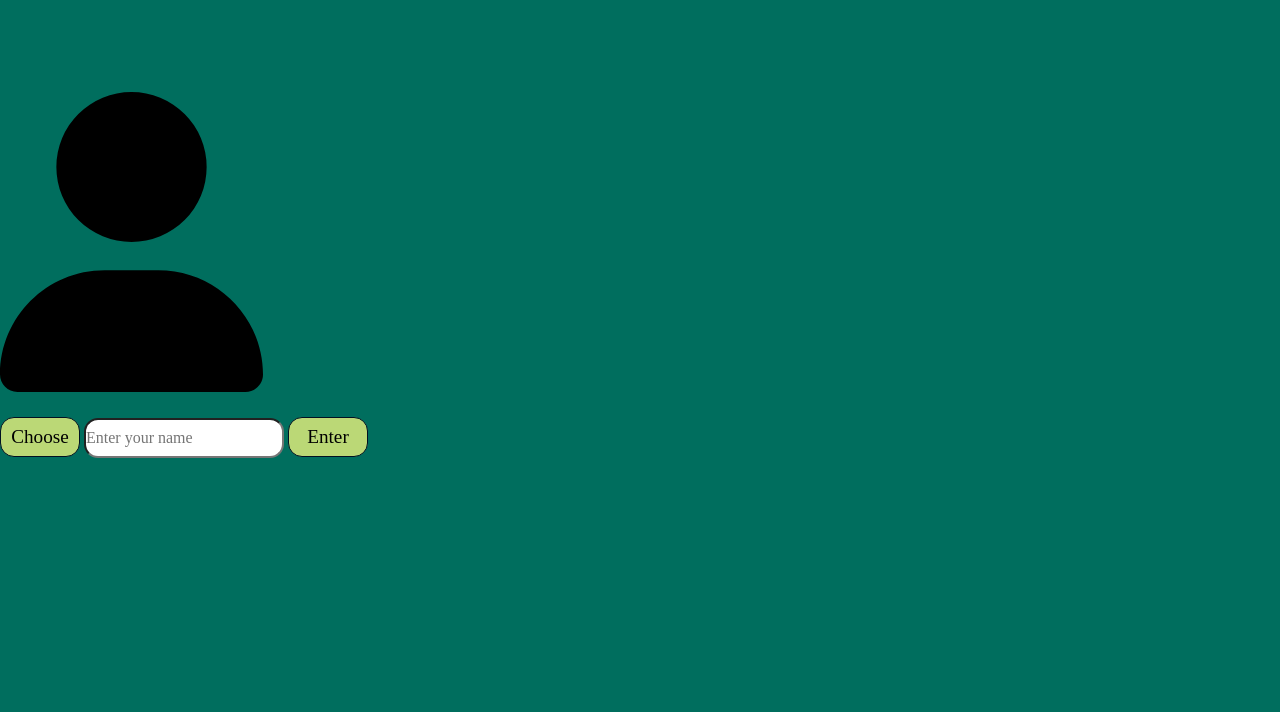
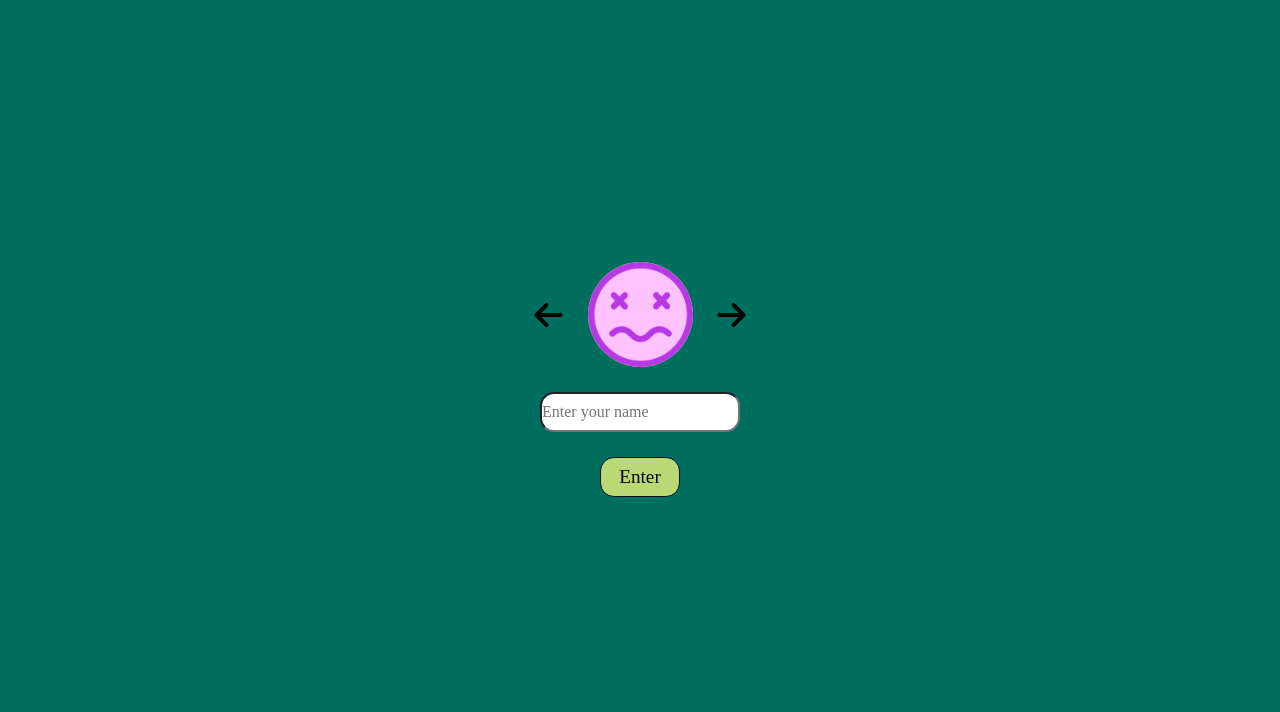
Before and after one commit to dave-sommerville/kahoot-but-not, a website: page public/gameplay/signUp.html in a window 1280 px wide. Shown: the part 88-800 px from the top of the page. Drawn offline with nearby package versions, Linux system fonts and the light colour scheme.

Commit message:
Added profile pic changer, saves the variable but doesn't pass it to the gameplay or lobbies

```diff
--- a/public/css/style.css
+++ b/public/css/style.css
@@ -64,6 +64,7 @@
   display: flex;
   justify-content: center;
   background-color: var(--clr-secondary);
+  margin: 0 var(--app-spacing);
 }
 
 .no-select {
@@ -95,8 +96,8 @@
 <-----------------------------------------------------------*/
 body {
   background-color: var(--clr-bg);
+}
 
-}
 header {
   height: 20svh;
   font-size: 2rem;
@@ -211,23 +212,22 @@ Sign Up
   button {
     margin: var(--app-spacing) 0;
   }
+  i {
+    font-size: 2rem;
+  }
 }
-
-.avatar-wrapper {
-  height: 300px;
-  img {
-    height: 300px;
-  }
+.picture-chooser {
+  position: relative;
 }
 
 input {
   width: 200px;
   height: 40px;
   border-radius: var(--app-border-rad);
+  margin-top: var(--app-spacing);
 }
-
 /*---------------------------------------------->
-Game Play (question-display, multiple-choice-wrapper (sb answer wrapper))
+Game Play
 <----------------------------------------------*/
 
 .question-display {
--- a/public/gameplay/signUp.html
+++ b/public/gameplay/signUp.html
@@ -21,16 +21,23 @@
 </head>
 <body class="no-select">
   <header>
-    <h1>Whatever we're gonna call this thing</h1>
+    <h1>Cyber Clash</h1>
   </header>
   <main class="f-col">
-    <section class="player-lobby">
-      <div class="avatar-wrapper">
-        <img src="../img/user-solid.svg">
-      </div>
-      <button class="select-pic">Choose</button>
+    <section class="player-lobby f-col center">
+        <div class="picture-chooser flex center">
+          <div class="left-arrow">
+            <i class="fa-solid fa-arrow-left"></i>
+          </div>
+          <div class="circle">
+            <img class="avatar" src="../img/user-solid.svg">
+          </div>
+          <div class="right-arrow pointer hover">
+            <i class="fa-solid fa-arrow-right"></i>
+          </div>
+        </div>
       <input id="playerName" placeholder="Enter your name" class="name-entry">
-      <button class="select-name">Enter</button>
+      <button class="select-name pointer hover">Enter</button>
     </section>
   </main>
 </body>
--- a/public/gameplay/signUp.js
+++ b/public/gameplay/signUp.js
@@ -1,4 +1,12 @@
 'use strict';
+
+function select(selector, scope = document) {
+  return scope.querySelector(selector);
+}
+
+function listen(event, element, callback) {
+  return element.addEventListener(event, callback);
+}
 
 // Get the DOM element for the 'select-name' button
 document.querySelector('.select-name').addEventListener('click', () => {
@@ -15,3 +23,30 @@ document.querySelector('.select-name').addEventListener('click', () => {
   // Redirect to game page
   window.location.href = "./index.html";
 });
+
+let profilePic = "";
+let imageIndex = 0;
+const avatar = select(".avatar");
+const rightArrow = select(".right-arrow");
+const leftArrow = select(".left-arrow");
+
+const imageFiles = ["../img/ded.png", "../img/devil.png", "../img/happy.png", "../img/star.png", "../img/think.png", "../img/wink.png", "../img/worry.png"];
+avatar.src = imageFiles[imageIndex];
+listen("click", rightArrow,() => {
+  imageIndex++;
+  console.log("imageIndex");
+  if (imageIndex === 6) {
+    imageIndex = 0;
+  }
+  profilePic = imageFiles[imageIndex];
+  avatar.src = profilePic;
+});
+
+listen("click", leftArrow,() => {
+  imageIndex--;
+  if (imageIndex === 0) {
+    imageIndex = 6;
+  }
+  profilePic = imageFiles[imageIndex];
+  avatar.src = profilePic;
+});
```
